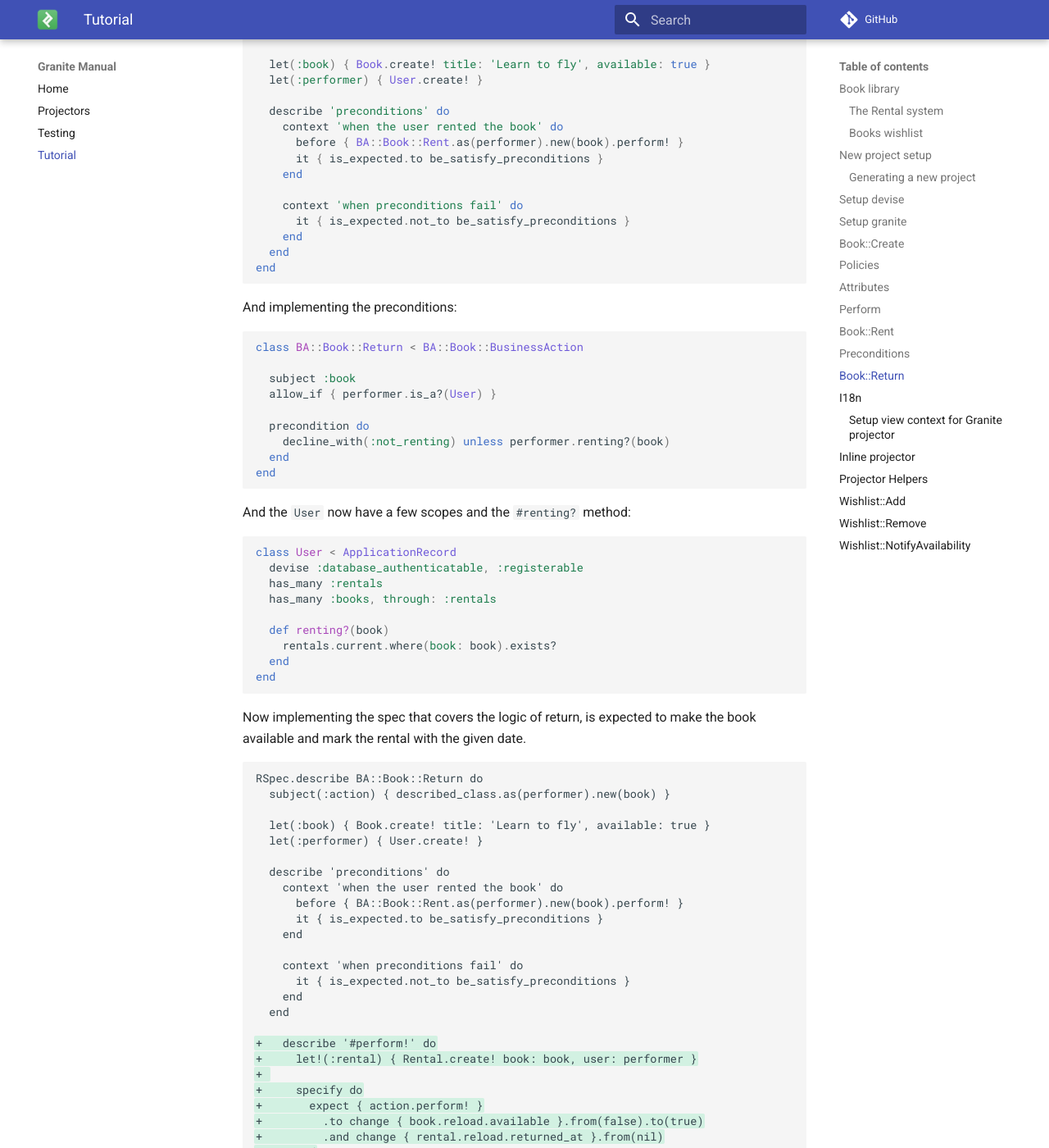
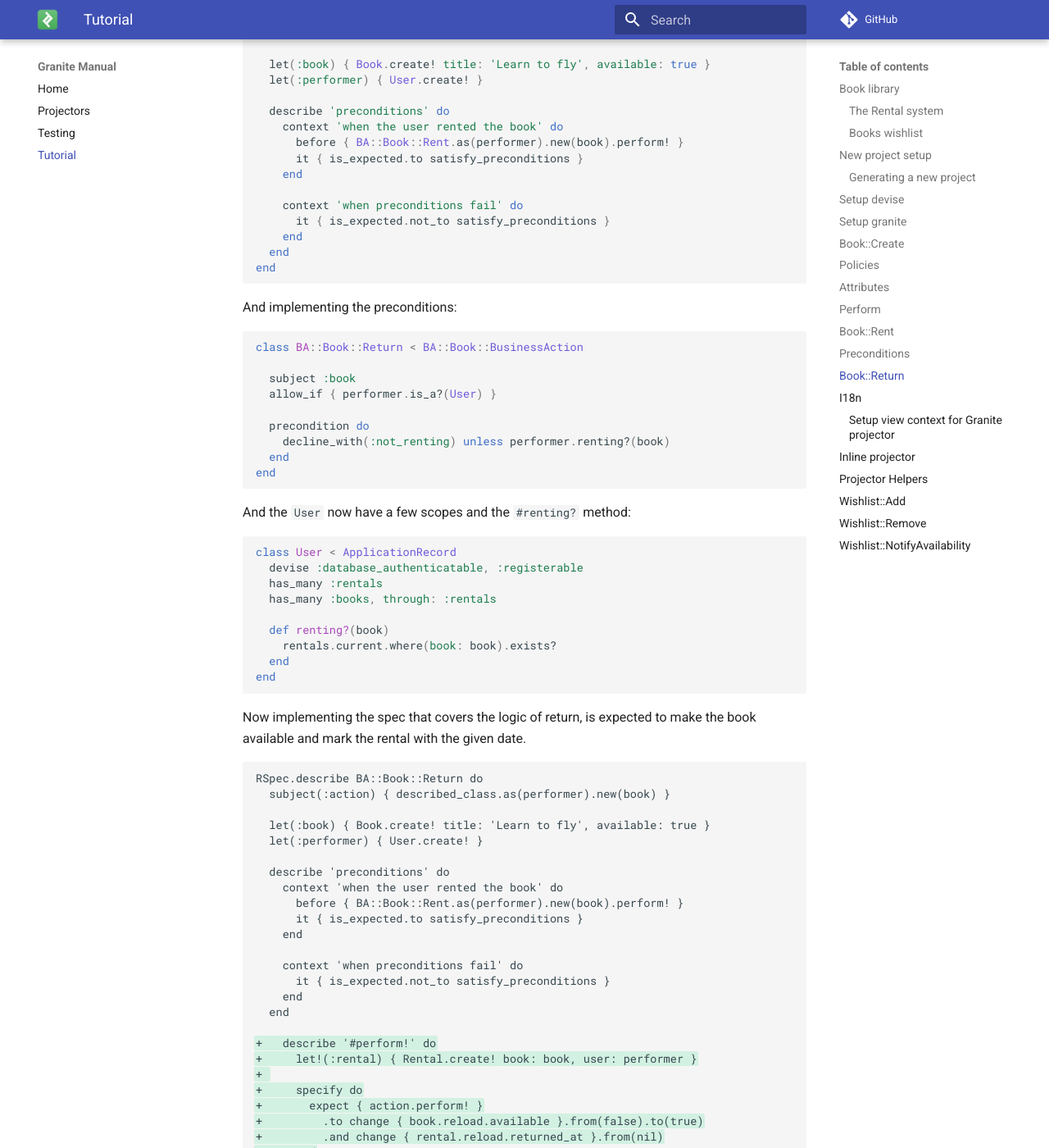
Before and after one commit to toptal/granite, an MkDocs documentation site: the page built from docs/tutorial.md, in a window 1280 px wide and 1400 px high, scrolled down 9166 px. Shown: the whole window at 82% size. Built offline with MkDocs 1.6.1 and Material for MkDocs 9.7.7, drawn with Linux system fonts in a browser that asks for light colours; comment, search, counter and statistics services are not loaded; old or Windows-style settings are respelled for this version of MkDocs; some of the changed text lies outside the part shown.

```diff
--- a/docs/tutorial.md
+++ b/docs/tutorial.md
@@ -363,7 +363,7 @@ RSpec.describe BA::Book::Rent do
   describe 'preconditions' do
     context 'with an available book' do
       let(:available) { true }
-      it { is_expected.to be_satisfy_preconditions }
+      it { is_expected.to satisfy_preconditions }
     end
 
     context 'with an unavailable book' do
@@ -407,7 +407,7 @@ RSpec.describe BA::Book::Rent do
 + describe 'preconditions' do
 +   context 'with an available book' do
 +     let(:available) { true }
-+     it { is_expected.to be_satisfy_preconditions }
++     it { is_expected.to satisfy_preconditions }
 +   end
 +
 +   context 'with an unavailable book' do
@@ -459,11 +459,11 @@ RSpec.describe BA::Book::Return do
   describe 'preconditions' do
     context 'when the user rented the book' do
       before { BA::Book::Rent.as(performer).new(book).perform! }
-      it { is_expected.to be_satisfy_preconditions }
+      it { is_expected.to satisfy_preconditions }
     end
 
     context 'when preconditions fail' do
-      it { is_expected.not_to be_satisfy_preconditions }
+      it { is_expected.not_to satisfy_preconditions }
     end
   end
 end
@@ -511,11 +511,11 @@ RSpec.describe BA::Book::Return do
   describe 'preconditions' do
     context 'when the user rented the book' do
       before { BA::Book::Rent.as(performer).new(book).perform! }
-      it { is_expected.to be_satisfy_preconditions }
+      it { is_expected.to satisfy_preconditions }
     end
 
     context 'when preconditions fail' do
-      it { is_expected.not_to be_satisfy_preconditions }
+      it { is_expected.not_to satisfy_preconditions }
     end
   end
 
```
